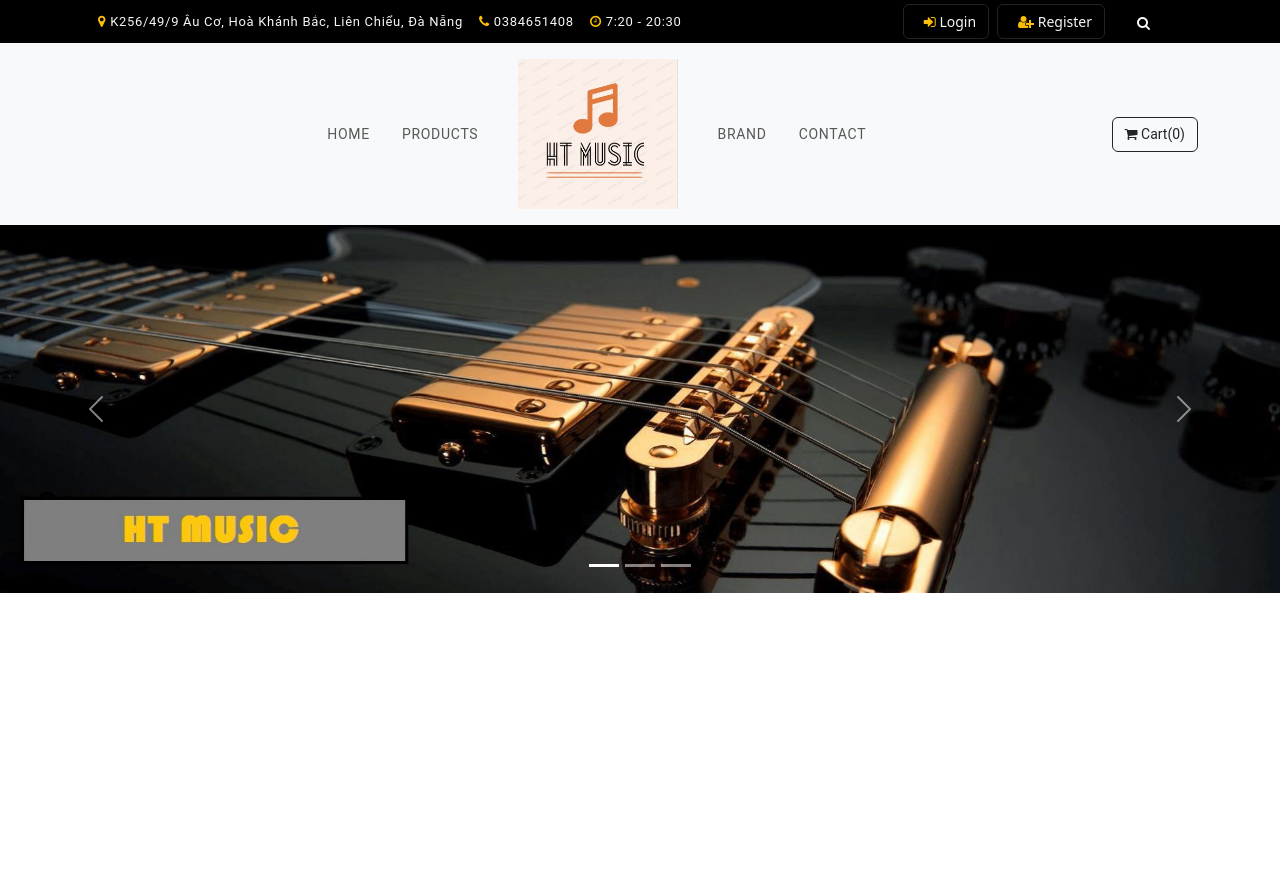
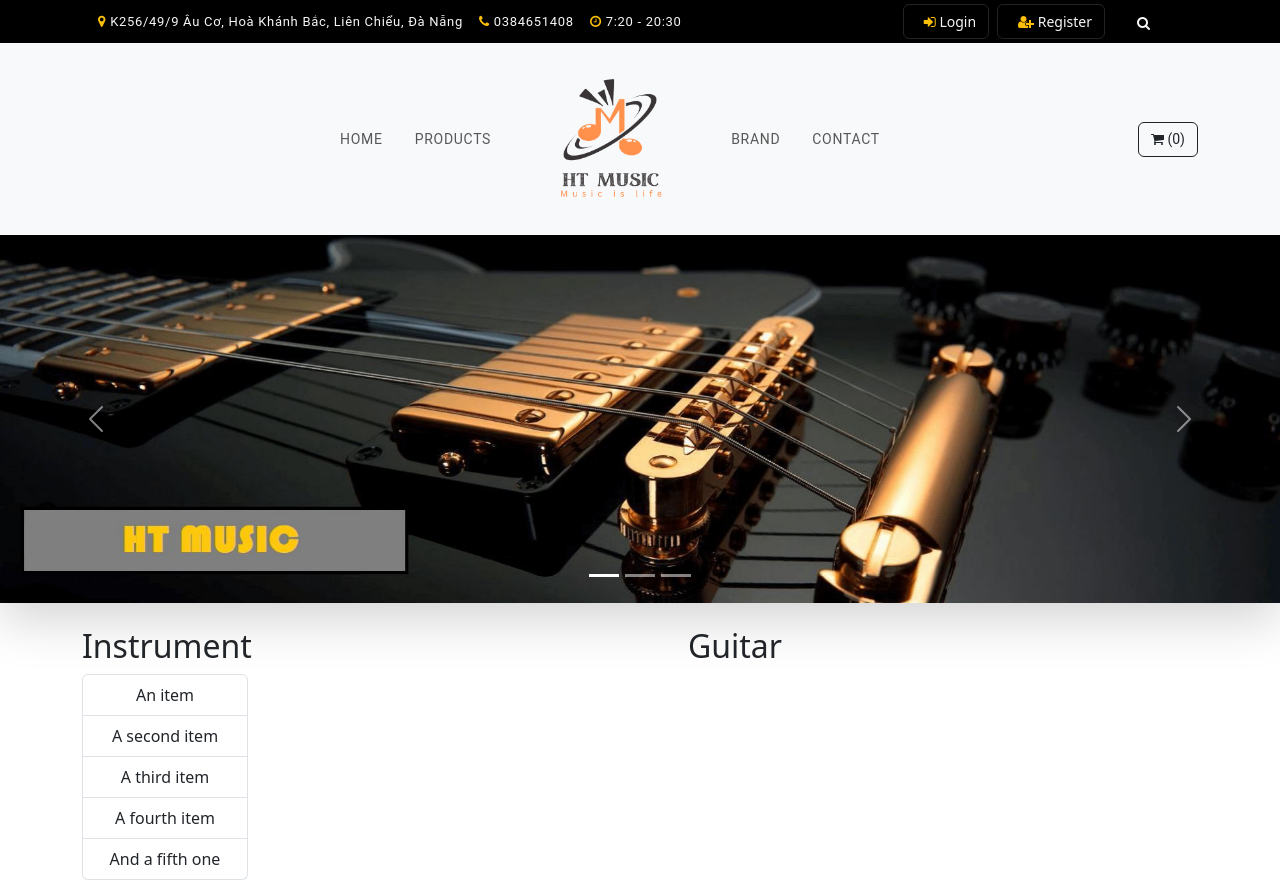
Before and after one commit to xuanhung2002/ui-instrument-online-shop, a React (Create React App) app in the folder instrument-online-shop-ui/: page / in a window 1280 px wide. Before the commit the page ends 800 px from the top, so only its background shows below. Built offline with nearby package versions, Linux system fonts and the light colour scheme.

Commit message:
change logo and respovesive header and navbar

```diff
--- a/instrument-online-shop-ui/src/App.js
+++ b/instrument-online-shop-ui/src/App.js
@@ -1,6 +1,7 @@
 import './App.scss';
 import Header from './components/Header';
 import Home from './components/Home';
+import HomeProducts from './components/HomeProducts';
 import Navbar from './components/Navbar';
 
 function App() {
@@ -9,6 +10,7 @@ function App() {
       <Header/>
       <Navbar/>
       <Home/>
+      <HomeProducts/>
     </>
   );
 }
--- a/instrument-online-shop-ui/src/components/Header.jsx
+++ b/instrument-online-shop-ui/src/components/Header.jsx
@@ -6,22 +6,22 @@ export default function Hearder() {
       <nav class="navbar bg-black py-1 shadow-sm text-light">
         <div class="container">
           <div class="d-flex justify-content-start">
-            <ul class="navbar-nav mb-2 mb-lg-0 d-flex flex-row">
+            <ul class="navbar-nav nav d-flex flex-row">
               <li class="header-info ms-3 d-none d-md-block">
                 <i className="header-info-item fa fa-map-marker text-warning me-1"></i>
                 K256/49/9 Âu Cơ, Hoà Khánh Bắc, Liên Chiểu, Đà Nẵng
               </li>
-              <li class="header-info ms-3 d-none d-md-block">
+              <li class="header-info ms-3 d-none d-lg-block">
                 <i className="header-info-item fa fa-phone text-warning me-1"></i>
                 0384651408
               </li>
-              <li class="header-info ms-3 d-none d-md-block flex-nowrap">
+              <li class="header-info ms-3 d-none d-lg-block">
                 <i className="header-info-item fa fa-clock-o text-warning me-1"></i>
                 7:20 - 20:30
               </li>
             </ul>
           </div>
-          <div className="buttons d-flex justify-content-end me-5">
+          <div className="buttons me-5">
             <ul className="nav align-items-center">
               <li className="button nav-item">
                 <a href="" className="btn btn-outline-dark text-light ms-2">
--- a/instrument-online-shop-ui/src/components/Home.jsx
+++ b/instrument-online-shop-ui/src/components/Home.jsx
@@ -14,7 +14,7 @@ export default function Home() {
   };
 
   return (
-    <div className="home">
+    <div className="home shadow-lg">
       <div id="carouselExampleIndicators" className="carousel slide">
         <div className="carousel-indicators">
           <button
--- /dev/null
+++ b/instrument-online-shop-ui/src/components/HomeProducts.jsx
@@ -0,0 +1,40 @@
+import React from "react";
+
+export default function HomeProducts() {
+  return (
+    <div>
+      <div class="container text-center mt-4">
+        <div class="row">
+          <div class="col-md-2 col-sm-3 hidden-xs">
+            <div className="slidebar-item">
+              <div className="slidebar-title">
+                <h2 class="title-head margin-top-0">
+                  <span>Instrument</span>
+                </h2>
+              </div>
+
+              <div className="slidebar-content">
+                <ul class="list-group">
+                  <li class="list-group-item">An item</li>
+                  <li class="list-group-item">A second item</li>
+                  <li class="list-group-item">A third item</li>
+                  <li class="list-group-item">A fourth item</li>
+                  <li class="list-group-item">And a fifth one</li>
+                </ul>
+              </div>
+            </div>
+          </div>
+
+          <div class="col-md-10 col-sm-9">
+            <div class="section-title a-center">
+              <h2>Guitar</h2>
+            </div>
+          </div>
+        </div>
+      </div>
+    </div>
+  );
+}
+<h2 class="title-head margin-top-0">
+  <span>Nhạc cụ</span>
+</h2>;
--- a/instrument-online-shop-ui/src/components/Navbar.jsx
+++ b/instrument-online-shop-ui/src/components/Navbar.jsx
@@ -34,9 +34,9 @@ export default function Navbar() {
               <li class="nav-item logo">
                 <a class="nav-link" href="/">
                   <img
-                    src="./assets/logo1.jpg"
+                    src="./assets/logo.png"
                     alt="logo"
-                    style={{ maxHeight: "150px" }}
+                    style={{ maxHeight: "160px" }}
                   />
                 </a>
               </li>
@@ -57,10 +57,9 @@ export default function Navbar() {
                 </a>
               </li>
             </ul>
-            <div class="cart-item">
+            <div class="cart-item" style={{}}>
               <a href="" className="btn btn-outline-dark">
-                <i className="fa fa-shopping-cart" aria-hidden="true"></i>{" "}
-                Cart(0)
+                <i className="fa fa-shopping-cart" aria-hidden="true"></i> (0)
               </a>
             </div>
           </div>
```
Also changed, not shown: instrument-online-shop-ui/public/assets/logo.png (added), instrument-online-shop-ui/src/styles/HomeProducts.scss (added), 1 other file (tests, documents, lock files or other folders).
